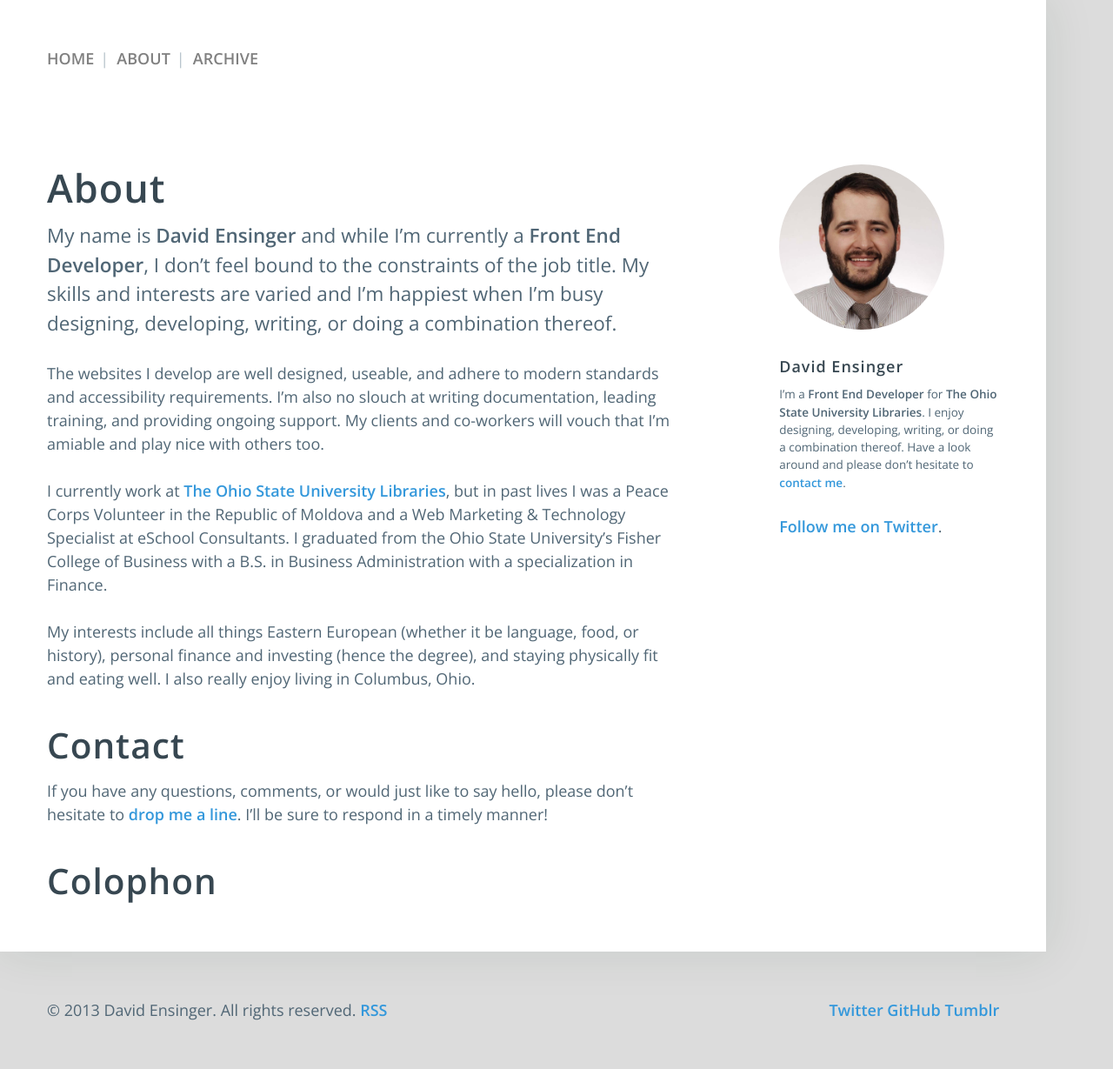
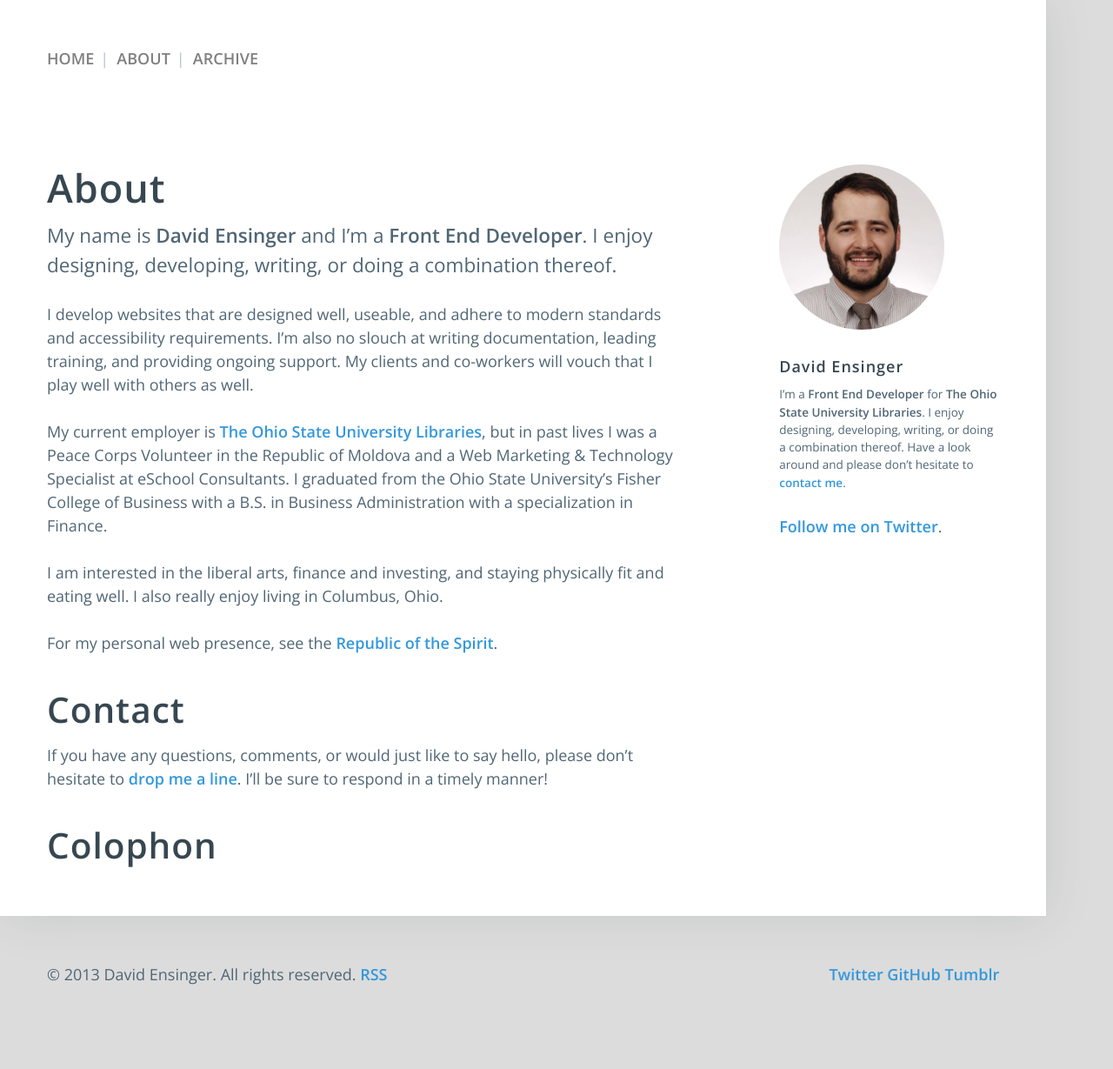
Before and after one commit to davidensinger/davidensinger.github.io, a Jekyll site: the page built from about.md, in a window 1280 px wide. Shown: the whole page at 87% size. Built offline with Jekyll 4.4.1, drawn with Linux system fonts in a browser that asks for light colours; nearby versions of some CDN libraries; Markdown is read by kramdown in place of the engine named in the settings; after the commit the page ends 1188 px from its top, so only the background shows below that.

Commit message:
Rewrote part of the About page.

```diff
--- a/about.md
+++ b/about.md
@@ -8,13 +8,15 @@ description: David Ensinger is a Front End Developer from Columbus, OH
 
 # About
 
-<p class="text-intro">My name is <strong>David Ensinger</strong> and while I’m currently a <strong>Front End Developer</strong>, I don’t feel bound to the constraints of the job title. My skills and interests are varied and I’m happiest when I’m busy designing, developing, writing, or doing a combination thereof.</p>
+<p class="text-intro">My name is <strong>David Ensinger</strong> and I’m a <strong>Front End Developer</strong>. I enjoy designing, developing, writing, or doing a combination thereof.</p>
 
-The websites I develop are well designed, useable, and adhere to modern standards and accessibility requirements. I’m also no slouch at writing documentation, leading training, and providing ongoing support. My clients and co-workers will vouch that I’m amiable and play nice with others too.
+I develop websites that are designed well, useable, and adhere to modern standards and accessibility requirements. I’m also no slouch at writing documentation, leading training, and providing ongoing support. My clients and co-workers will vouch that I play well with others as well.
 
-I currently work at [The Ohio State University Libraries](http://library.osu.edu/), but in past lives I was a Peace Corps Volunteer in the Republic of Moldova and a Web Marketing & Technology Specialist at eSchool Consultants. I graduated from the Ohio State University’s Fisher College of Business with a B.S. in Business Administration with a specialization in Finance.
+My current employer is [The Ohio State University Libraries](http://library.osu.edu/), but in past lives I was a Peace Corps Volunteer in the Republic of Moldova and a Web Marketing & Technology Specialist at eSchool Consultants. I graduated from the Ohio State University’s Fisher College of Business with a B.S. in Business Administration with a specialization in Finance.
 
-My interests include all things Eastern European (whether it be language, food, or history), personal finance and investing (hence the degree), and staying physically fit and eating well. I also really enjoy living in Columbus, Ohio.
+I am interested in the liberal arts, finance and investing, and staying physically fit and eating well. I also really enjoy living in Columbus, Ohio.
+
+For my personal web presence, see the [Republic of the Spirit](http://www.republicofthespirit.com/).
 
 ## Contact
 
```
